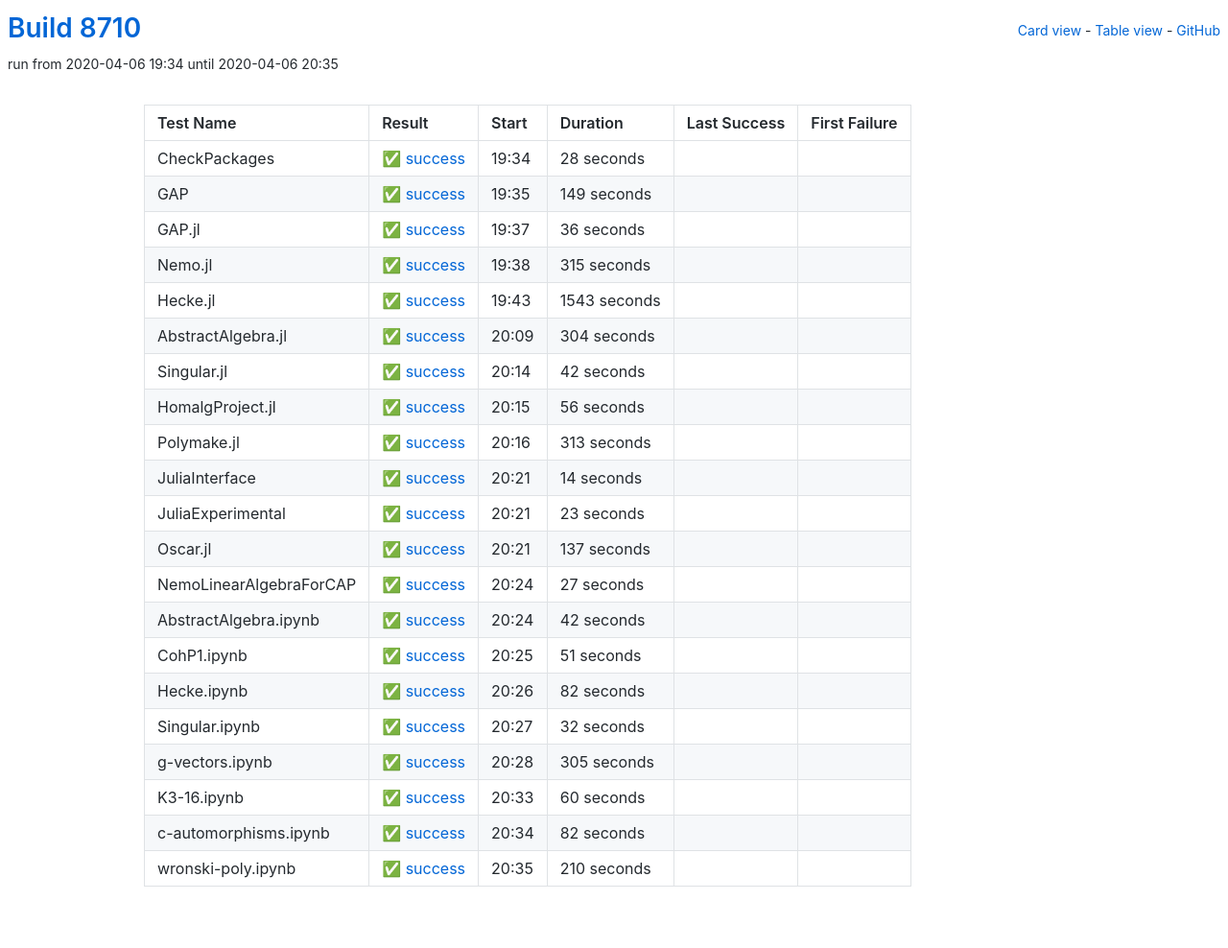
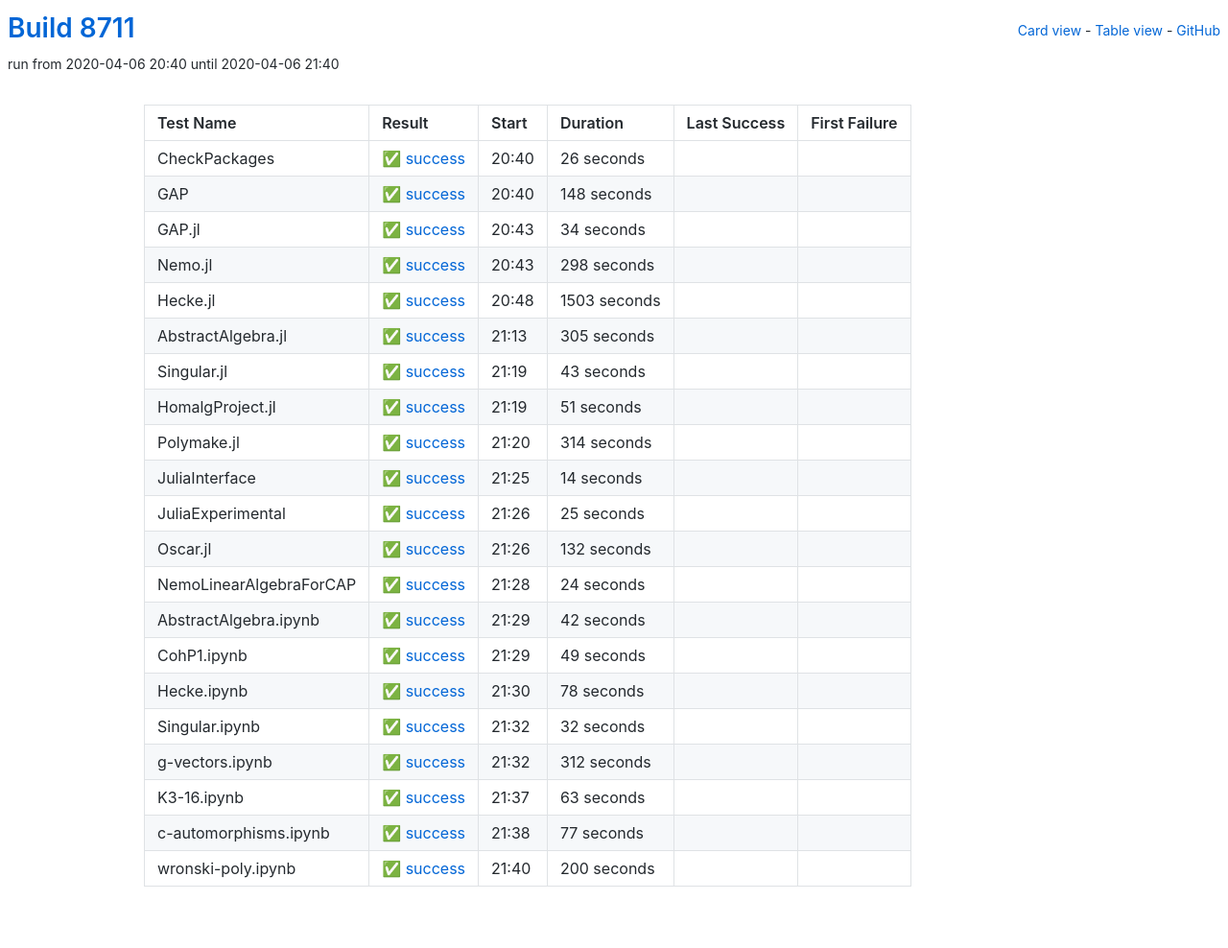
Before and after one commit to oscar-system/oscar-ci-status, a Jekyll site: the page built from table.html, in a window 1280 px wide. Shown: the whole page at 96% size. Built offline with Jekyll 4.4.1, drawn with Linux system fonts in a browser that asks for light colours.

Commit message:
Build 8711

```diff
--- a/_data/ci.yml
+++ b/_data/ci.yml
@@ -1,71 +1,148 @@
-build: 8710
-build_url: https://oscarci.mathematik.uni-kl.de/job/oscar/8710/
+build: 8711
+build_url: https://oscarci.mathematik.uni-kl.de/job/oscar/8711/
 job: oscar
 tests:
-- duration: 28
+- duration: 26
   exitcode: 0
   first_failure: false
   first_failure_url: null
   last_success: false
   last_success_url: null
-  log: https://oscarci.mathematik.uni-kl.de/job/oscar/8710/artifact/logs/build-8710/CheckPackages.log
+  log: https://oscarci.mathematik.uni-kl.de/job/oscar/8711/artifact/logs/build-8711/CheckPackages.log
   name: CheckPackages
-  start: 2020-04-06 19:34
+  start: 2020-04-06 20:40
   status: success
   success: true
-- duration: 149
+- duration: 148
   exitcode: 0
   first_failure: false
   first_failure_url: null
   last_success: false
   last_success_url: null
-  log: https://oscarci.mathematik.uni-kl.de/job/oscar/8710/artifact/logs/build-8710/GAP.log
+  log: https://oscarci.mathematik.uni-kl.de/job/oscar/8711/artifact/logs/build-8711/GAP.log
   name: GAP
-  start: 2020-04-06 19:35
+  start: 2020-04-06 20:40
   status: success
   success: true
-- duration: 36
+- duration: 34
   exitcode: 0
   first_failure: false
   first_failure_url: null
   last_success: false
   last_success_url: null
-  log: https://oscarci.mathematik.uni-kl.de/job/oscar/8710/artifact/logs/build-8710/GAP.jl.log
+  log: https://oscarci.mathematik.uni-kl.de/job/oscar/8711/artifact/logs/build-8711/GAP.jl.log
   name: GAP.jl
-  start: 2020-04-06 19:37
+  start: 2020-04-06 20:43
   status: success
   success: true
-- duration: 315
+- duration: 298
   exitcode: 0
   first_failure: false
   first_failure_url: null
   last_success: false
   last_success_url: null
-  log: https://oscarci.mathematik.uni-kl.de/job/oscar/8710/artifact/logs/build-8710/Nemo.jl.log
+  log: https://oscarci.mathematik.uni-kl.de/job/oscar/8711/artifact/logs/build-8711/Nemo.jl.log
   name: Nemo.jl
-  start: 2020-04-06 19:38
+  start: 2020-04-06 20:43
   status: success
   success: true
-- duration: 1543
+- duration: 1503
   exitcode: 0
   first_failure: false
   first_failure_url: null
   last_success: false
   last_success_url: null
-  log: https://oscarci.mathematik.uni-kl.de/job/oscar/8710/artifact/logs/build-8710/Hecke.jl.log
+  log: https://oscarci.mathematik.uni-kl.de/job/oscar/8711/artifact/logs/build-8711/Hecke.jl.log
   name: Hecke.jl
-  start: 2020-04-06 19:43
+  start: 2020-04-06 20:48
   status: success
   success: true
-- duration: 304
+- duration: 305
   exitcode: 0
   first_failure: false
   first_failure_url: null
   last_success: false
   last_success_url: null
-  log: https://oscarci.mathematik.uni-kl.de/job/oscar/8710/artifact/logs/build-8710/AbstractAlgebra.jl.log
+  log: https://oscarci.mathematik.uni-kl.de/job/oscar/8711/artifact/logs/build-8711/AbstractAlgebra.jl.log
   name: AbstractAlgebra.jl
-  start: 2020-04-06 20:09
+  start: 2020-04-06 21:13
+  status: success
+  success: true
+- duration: 43
+  exitcode: 0
+  first_failure: false
+  first_failure_url: null
+  last_success: false
+  last_success_url: null
+  log: https://oscarci.mathematik.uni-kl.de/job/oscar/8711/artifact/logs/build-8711/Singular.jl.log
+  name: Singular.jl
+  start: 2020-04-06 21:19
+  status: success
+  success: true
+- duration: 51
+  exitcode: 0
+  first_failure: false
+  first_failure_url: null
+  last_success: false
+  last_success_url: null
+  log: https://oscarci.mathematik.uni-kl.de/job/oscar/8711/artifact/logs/build-8711/HomalgProject.jl.log
+  name: HomalgProject.jl
+  start: 2020-04-06 21:19
+  status: success
+  success: true
+- duration: 314
+  exitcode: 0
+  first_failure: false
+  first_failure_url: null
+  last_success: false
+  last_success_url: null
+  log: https://oscarci.mathematik.uni-kl.de/job/oscar/8711/artifact/logs/build-8711/Polymake.jl.log
+  name: Polymake.jl
+  start: 2020-04-06 21:20
+  status: success
+  success: true
+- duration: 14
+  exitcode: 0
+  first_failure: false
+  first_failure_url: null
+  last_success: false
+  last_success_url: null
+  log: https://oscarci.mathematik.uni-kl.de/job/oscar/8711/artifact/logs/build-8711/JuliaInterface.log
+  name: JuliaInterface
+  start: 2020-04-06 21:25
+  status: success
+  success: true
+- duration: 25
+  exitcode: 0
+  first_failure: false
+  first_failure_url: null
+  last_success: false
+  last_success_url: null
+  log: https://oscarci.mathematik.uni-kl.de/job/oscar/8711/artifact/logs/build-8711/JuliaExperimental.log
+  name: JuliaExperimental
+  start: 2020-04-06 21:26
+  status: success
+  success: true
+- duration: 132
+  exitcode: 0
+  first_failure: false
+  first_failure_url: null
+  last_success: false
+  last_success_url: null
+  log: https://oscarci.mathematik.uni-kl.de/job/oscar/8711/artifact/logs/build-8711/Oscar.jl.log
+  name: Oscar.jl
+  start: 2020-04-06 21:26
+  status: success
+  success: true
+- duration: 24
+  exitcode: 0
+  first_failure: false
+  first_failure_url: null
+  last_success: false
+  last_success_url: null
+  log: https://oscarci.mathematik.uni-kl.de/job/oscar/8711/artifact/logs/build-8711/NemoLinearAlgebraForCAP.log
+  name: NemoLinearAlgebraForCAP
+  start: 2020-04-06 21:28
   status: success
   success: true
 - duration: 42
@@ -74,108 +151,31 @@
   first_failure_url: null
   last_success: false
   last_success_url: null
-  log: https://oscarci.mathematik.uni-kl.de/job/oscar/8710/artifact/logs/build-8710/Singular.jl.log
-  name: Singular.jl
-  start: 2020-04-06 20:14
+  log: https://oscarci.mathematik.uni-kl.de/job/oscar/8711/artifact/logs/build-8711/AbstractAlgebra.ipynb.log
+  name: AbstractAlgebra.ipynb
+  start: 2020-04-06 21:29
   status: success
   success: true
-- duration: 56
+- duration: 49
   exitcode: 0
   first_failure: false
   first_failure_url: null
   last_success: false
   last_success_url: null
-  log: https://oscarci.mathematik.uni-kl.de/job/oscar/8710/artifact/logs/build-8710/HomalgProject.jl.log
-  name: HomalgProject.jl
-  start: 2020-04-06 20:15
+  log: https://oscarci.mathematik.uni-kl.de/job/oscar/8711/artifact/logs/build-8711/CohP1.ipynb.log
+  name: CohP1.ipynb
+  start: 2020-04-06 21:29
   status: success
   success: true
-- duration: 313
+- duration: 78
   exitcode: 0
   first_failure: false
   first_failure_url: null
   last_success: false
   last_success_url: null
-  log: https://oscarci.mathematik.uni-kl.de/job/oscar/8710/artifact/logs/build-8710/Polymake.jl.log
-  name: Polymake.jl
-  start: 2020-04-06 20:16
-  status: success
-  success: true
-- duration: 14
-  exitcode: 0
-  first_failure: false
-  first_failure_url: null
-  last_success: false
-  last_success_url: null
-  log: https://oscarci.mathematik.uni-kl.de/job/oscar/8710/artifact/logs/build-8710/JuliaInterface.log
-  name: JuliaInterface
-  start: 2020-04-06 20:21
-  status: success
-  success: true
-- duration: 23
-  exitcode: 0
-  first_failure: false
-  first_failure_url: null
-  last_success: false
-  last_success_url: null
-  log: https://oscarci.mathematik.uni-kl.de/job/oscar/8710/artifact/logs/build-8710/JuliaExperimental.log
-  name: JuliaExperimental
-  start: 2020-04-06 20:21
-  status: success
-  success: true
-- duration: 137
-  exitcode: 0
-  first_failure: false
-  first_failure_url: null
-  last_success: false
-  last_success_url: null
-  log: https://oscarci.mathematik.uni-kl.de/job/oscar/8710/artifact/logs/build-8710/Oscar.jl.log
-  name: Oscar.jl
-  start: 2020-04-06 20:21
-  status: success
-  success: true
-- duration: 27
-  exitcode: 0
-  first_failure: false
-  first_failure_url: null
-  last_success: false
-  last_success_url: null
-  log: https://oscarci.mathematik.uni-kl.de/job/oscar/8710/artifact/logs/build-8710/NemoLinearAlgebraForCAP.log
-  name: NemoLinearAlgebraForCAP
-  start: 2020-04-06 20:24
-  status: success
-  success: true
-- duration: 42
-  exitcode: 0
-  first_failure: false
-  first_failure_url: null
-  last_success: false
-  last_success_url: null
-  log: https://oscarci.mathematik.uni-kl.de/job/oscar/8710/artifact/logs/build-8710/AbstractAlgebra.ipynb.log
-  name: AbstractAlgebra.ipynb
-  start: 2020-04-06 20:24
-  status: success
-  success: true
-- duration: 51
-  exitcode: 0
-  first_failure: false
-  first_failure_url: null
-  last_success: false
-  last_success_url: null
-  log: https://oscarci.mathematik.uni-kl.de/job/oscar/8710/artifact/logs/build-8710/CohP1.ipynb.log
-  name: CohP1.ipynb
-  start: 2020-04-06 20:25
-  status: success
-  success: true
-- duration: 82
-  exitcode: 0
-  first_failure: false
-  first_failure_url: null
-  last_success: false
-  last_success_url: null
-  log: https://oscarci.mathematik.uni-kl.de/job/oscar/8710/artifact/logs/build-8710/Hecke.ipynb.log
+  log: https://oscarci.mathematik.uni-kl.de/job/oscar/8711/artifact/logs/build-8711/Hecke.ipynb.log
   name: Hecke.ipynb
-  start: 2020-04-06 20:26
+  start: 2020-04-06 21:30
   status: success
   success: true
 - duration: 32
@@ -184,52 +184,52 @@
   first_failure_url: null
   last_success: false
   last_success_url: null
-  log: https://oscarci.mathematik.uni-kl.de/job/oscar/8710/artifact/logs/build-8710/Singular.ipynb.log
+  log: https://oscarci.mathematik.uni-kl.de/job/oscar/8711/artifact/logs/build-8711/Singular.ipynb.log
   name: Singular.ipynb
-  start: 2020-04-06 20:27
+  start: 2020-04-06 21:32
   status: success
   success: true
-- duration: 305
+- duration: 312
   exitcode: 0
   first_failure: false
   first_failure_url: null
   last_success: false
   last_success_url: null
-  log: https://oscarci.mathematik.uni-kl.de/job/oscar/8710/artifact/logs/build-8710/g-vectors.ipynb.log
+  log: https://oscarci.mathematik.uni-kl.de/job/oscar/8711/artifact/logs/build-8711/g-vectors.ipynb.log
   name: g-vectors.ipynb
-  start: 2020-04-06 20:28
+  start: 2020-04-06 21:32
   status: success
   success: true
-- duration: 60
+- duration: 63
   exitcode: 0
   first_failure: false
   first_failure_url: null
   last_success: false
   last_success_url: null
-  log: https://oscarci.mathematik.uni-kl.de/job/oscar/8710/artifact/logs/build-8710/K3-16.ipynb.log
+  log: https://oscarci.mathematik.uni-kl.de/job/oscar/8711/artifact/logs/build-8711/K3-16.ipynb.log
   name: K3-16.ipynb
-  start: 2020-04-06 20:33
+  start: 2020-04-06 21:37
   status: success
   success: true
-- duration: 82
+- duration: 77
   exitcode: 0
   first_failure: false
   first_failure_url: null
   last_success: false
   last_success_url: null
-  log: https://oscarci.mathematik.uni-kl.de/job/oscar/8710/artifact/logs/build-8710/c-automorphisms.ipynb.log
+  log: https://oscarci.mathematik.uni-kl.de/job/oscar/8711/artifact/logs/build-8711/c-automorphisms.ipynb.log
   name: c-automorphisms.ipynb
-  start: 2020-04-06 20:34
+  start: 2020-04-06 21:38
   status: success
   success: true
-- duration: 210
+- duration: 200
   exitcode: 0
   first_failure: false
   first_failure_url: null
   last_success: false
   last_success_url: null
-  log: https://oscarci.mathematik.uni-kl.de/job/oscar/8710/artifact/logs/build-8710/wronski-poly.ipynb.log
+  log: https://oscarci.mathematik.uni-kl.de/job/oscar/8711/artifact/logs/build-8711/wronski-poly.ipynb.log
   name: wronski-poly.ipynb
-  start: 2020-04-06 20:35
+  start: 2020-04-06 21:40
   status: success
   success: true
```
Also changed, not shown: README.md.
